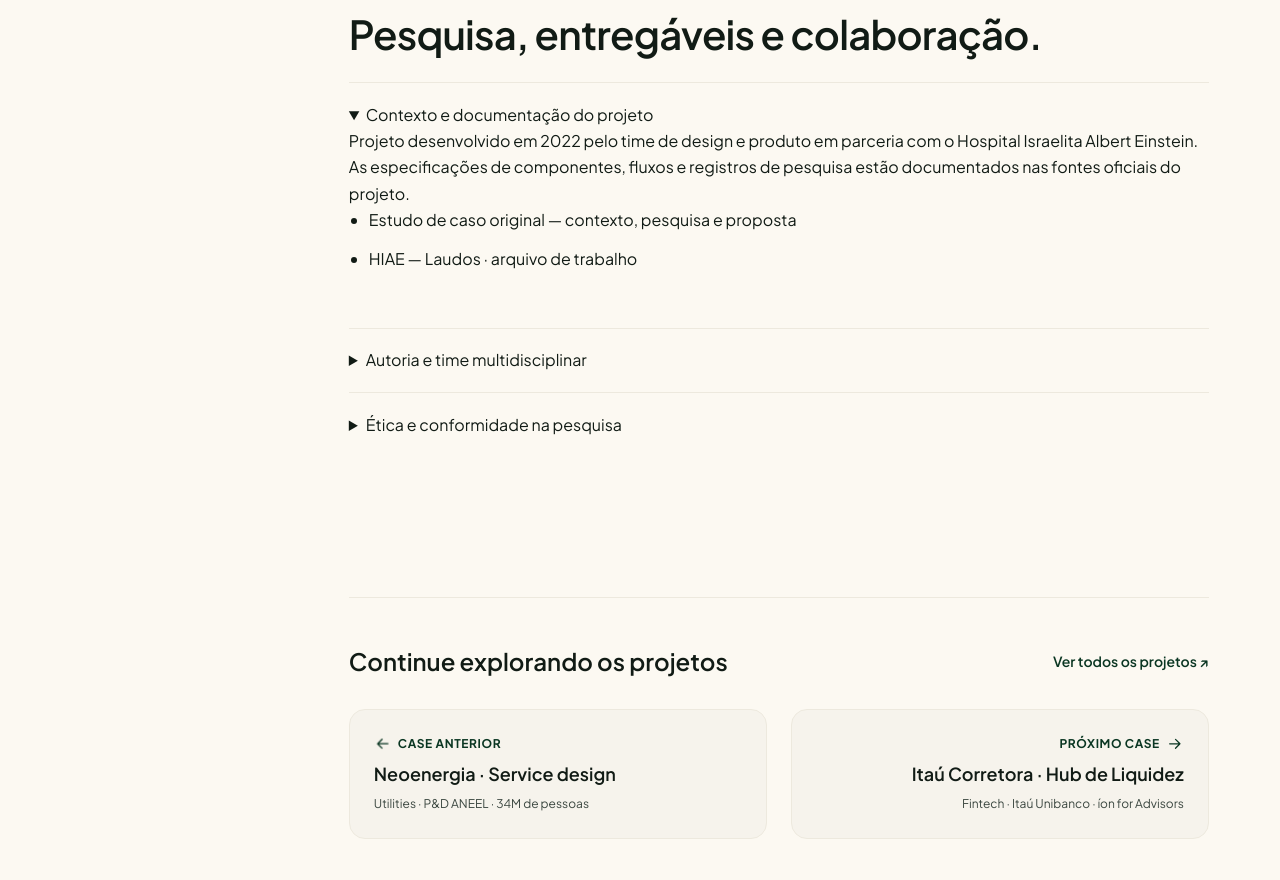
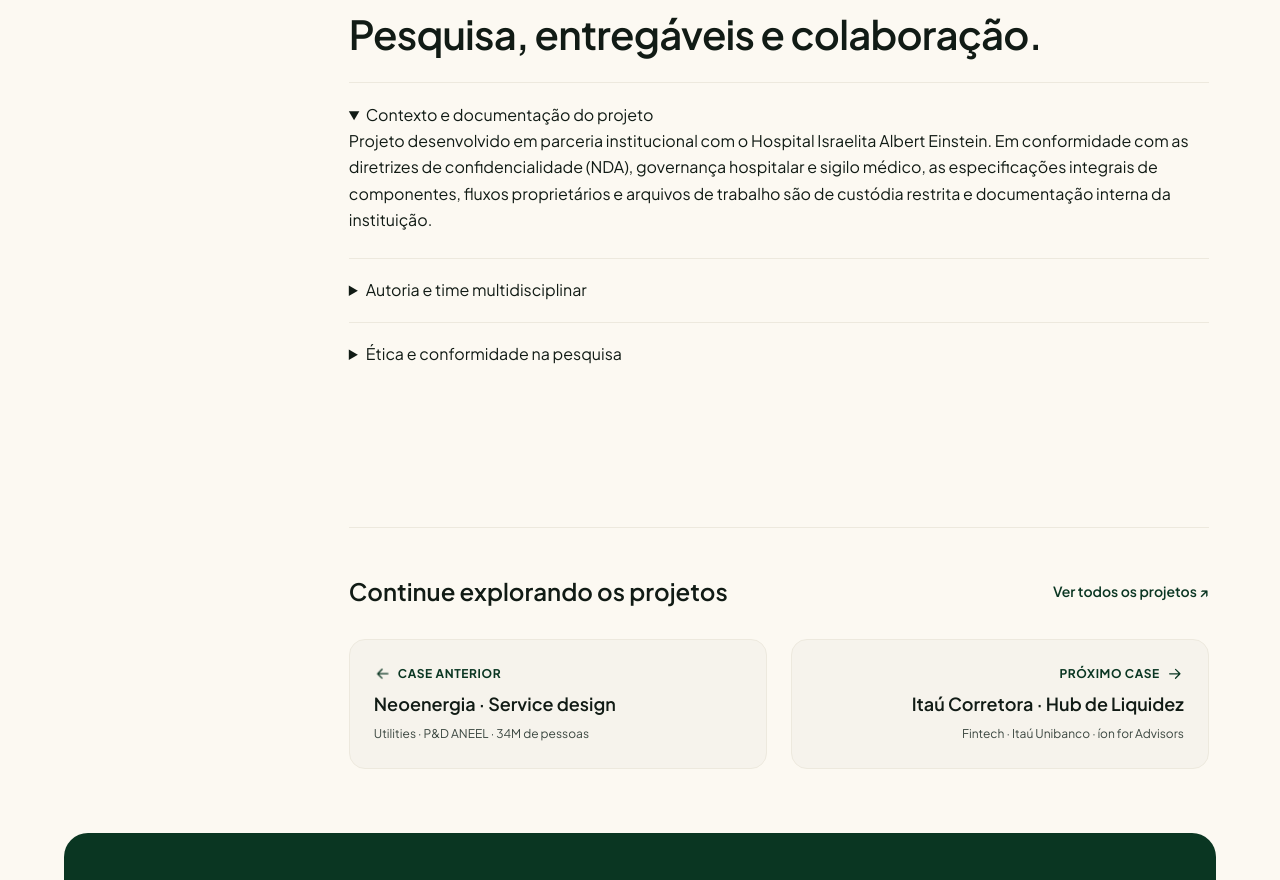
Before and after one commit to israelfull-commits/portfolio, a React (Vite) app in the folder site/: page /cases/einstein-laudos in a window 1280 px wide. Shown: the part 7769-8649 px from the top of the page. Built offline with nearby package versions, Linux system fonts and the light colour scheme.

Commit message:
sec(einstein): remove confidential Notion and Figma links, replace with NDA institutional custody notice

```diff
--- a/site/src/pages/CasePages.tsx
+++ b/site/src/pages/CasePages.tsx
@@ -24,20 +24,6 @@ function List({ items }: { items: string[] }) {
 }
 
 const sourceLinks: Record<string, Array<[string, string]>> = {
-  einstein: [
-    [
-      "Estudo de caso original — contexto, pesquisa e proposta",
-
-      "https://israelrozar.notion.site/8ac93175a91d48769a322972968e0d2a",
-    ],
-
-    [
-      "HIAE — Laudos · arquivo de trabalho",
-
-      "https://www.figma.com/design/mw8vC7rIuaKvF3FCG3Qi6c/HIAE---Laudos?node-id=1853-49239",
-    ],
-  ],
-
   claro: [
     [
       "Documentação do Case — Ativação Simplificada",
@@ -557,9 +543,8 @@ export const einsteinPresentation: CasePresentationData = {
             <summary>Contexto e documentação do projeto</summary>
             <div>
               <p>
-                Projeto desenvolvido em 2022 pelo time de design e produto em parceria com o Hospital Israelita Albert Einstein. As especificações de componentes, fluxos e registros de pesquisa estão documentados nas fontes oficiais do projeto.
-              </p>
-              <Sources project="einstein" />
+                Projeto desenvolvido em parceria institucional com o Hospital Israelita Albert Einstein. Em conformidade com as diretrizes de confidencialidade (NDA), governança hospitalar e sigilo médico, as especificações integrais de componentes, fluxos proprietários e arquivos de trabalho são de custódia restrita e documentação interna da instituição.
+              </p>
             </div>
           </details>
           <details>
```
